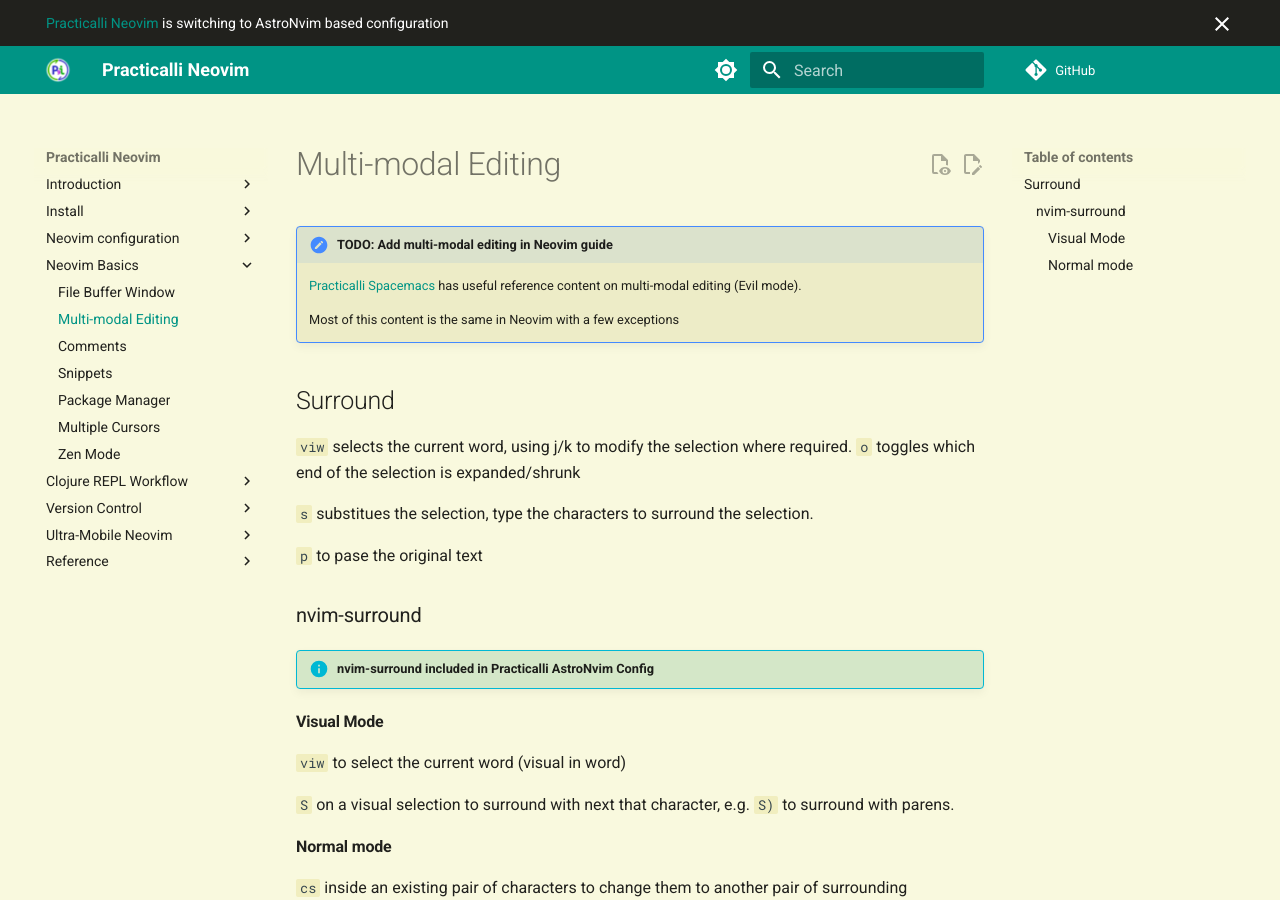
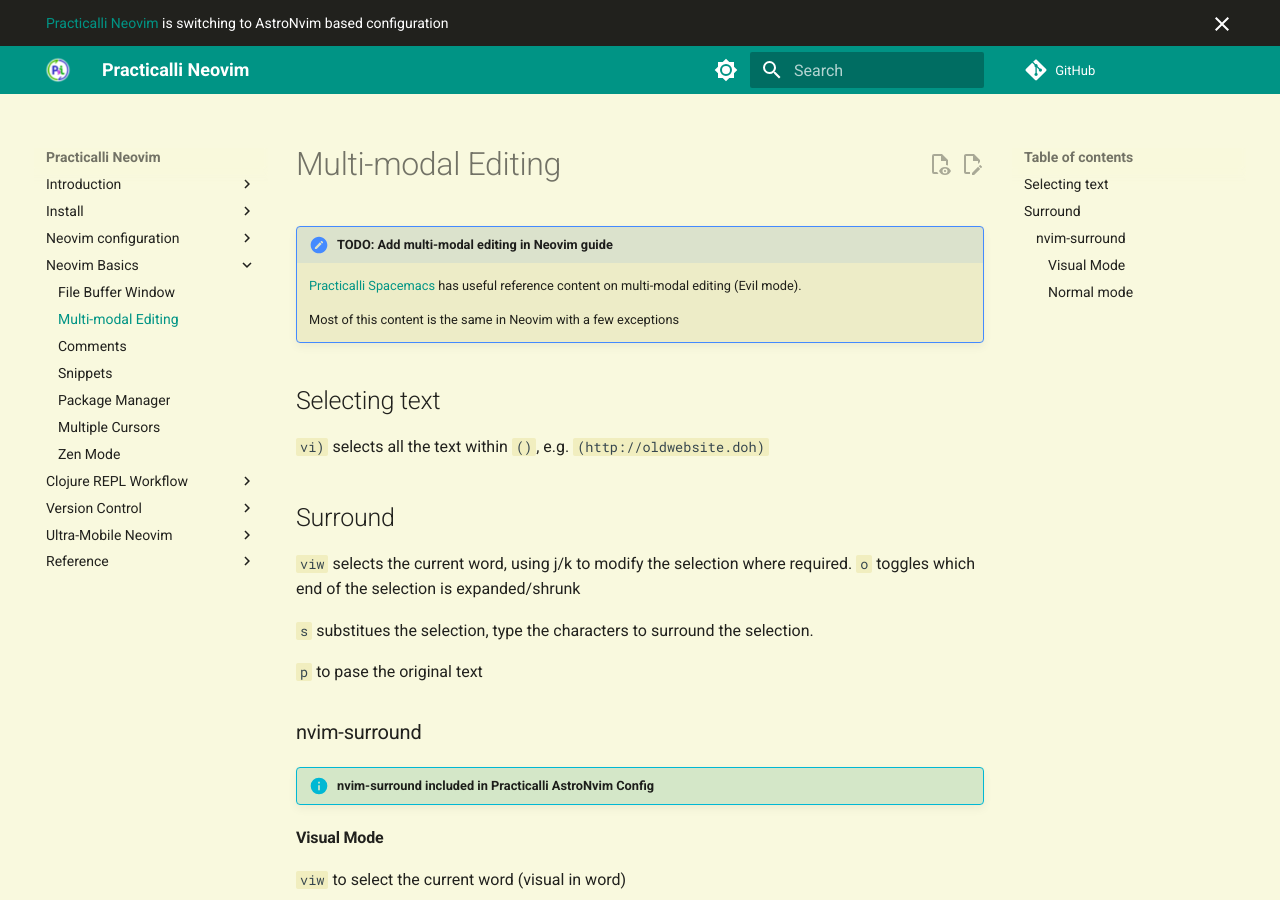
Before and after one commit to practicalli/neovim, an MkDocs documentation site: the page built from docs/neovim-basics/multi-modal-editing.md, in a window 1280 px wide and 900 px high. Built offline with MkDocs 1.6.1 and Material for MkDocs 9.7.7, drawn with Linux system fonts in a browser that asks for light colours; plug-ins that fetch from the network failed and are left out; comment, search, counter and statistics services are not loaded.

Commit message:
basics: select text within parens

```diff
--- a/docs/neovim-basics/multi-modal-editing.md
+++ b/docs/neovim-basics/multi-modal-editing.md
@@ -4,6 +4,12 @@
     [Practicalli Spacemacs](https://practical.li/spacemacs/spacemacs-basics/evil/) has useful reference content on multi-modal editing (Evil mode).
 
     Most of this content is the same in Neovim with a few exceptions
+
+
+## Selecting text
+
+`vi)` selects all the text within `()`, e.g. `(http://oldwebsite.doh)`
+
 
 ## Surround
 
```
